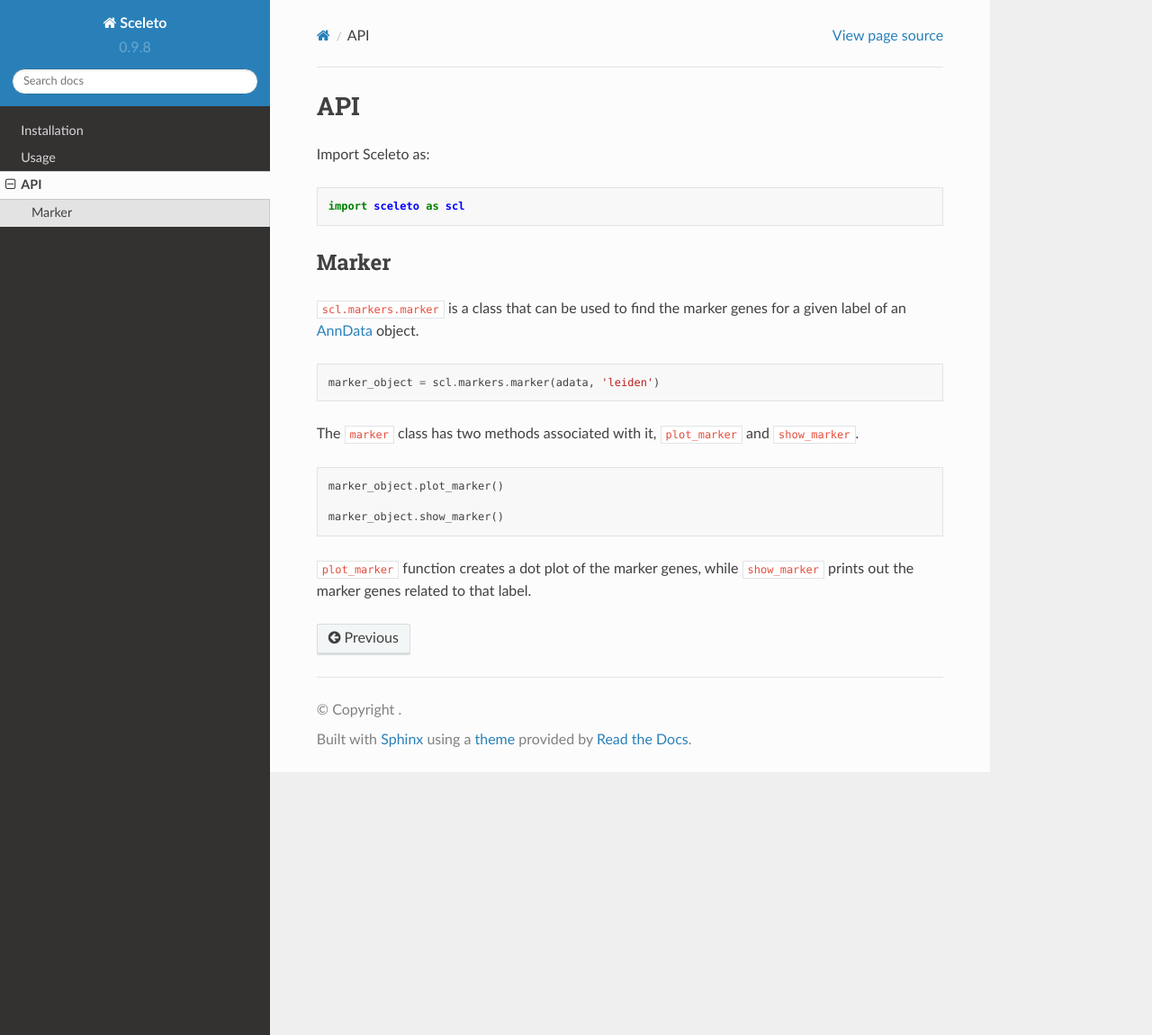
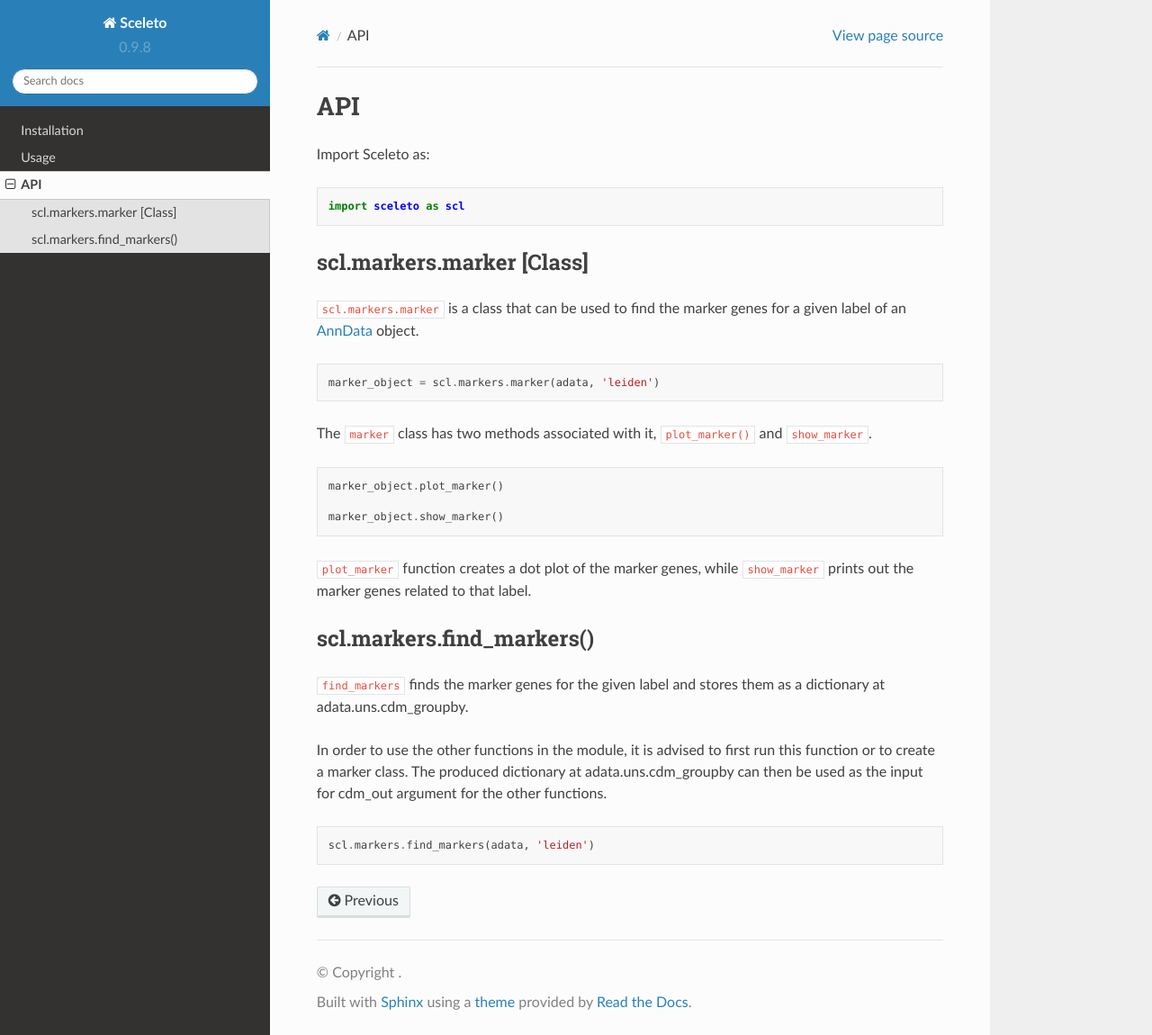
Before and after one commit to scmgl-kaist/sceleto, a Sphinx documentation site: the page built from docs/source/api.rst, in a window 1280 px wide and 1150 px high. Shown: the whole window at 90% size. Built offline with Sphinx 7.4.7 and the Read the Docs theme 2.0.0, drawn with Linux system fonts in a browser that asks for light colours; cross-references to code outside the pages are shown as plain code.

```diff
--- a/docs/source/api.rst
+++ b/docs/source/api.rst
@@ -8,8 +8,8 @@ Import Sceleto as:
     import sceleto as scl
 
 
-Marker
-------
+scl.markers.marker [Class]
+--------------------------
 
 ``scl.markers.marker`` is a class that can be used to find the marker genes for a given label of an `AnnData <https://scanpy.readthedocs.io/en/stable/usage-principles.html#anndata>`_ object.
 
@@ -19,7 +19,7 @@ Marker
 
    marker_object = scl.markers.marker(adata, 'leiden')
 
-The :code:`marker` class has two methods associated with it, :code:`plot_marker` and :code:`show_marker`.
+The :code:`marker` class has two methods associated with it, :py:function:`plot_marker()` and :py:function:`show_marker`.
 
 .. code-block:: python
 
@@ -27,4 +27,16 @@ The :code:`marker` class has two methods associated with it, :code:`plot_marker`
 
    marker_object.show_marker()
 
-:code:`plot_marker` function creates a dot plot of the marker genes, while :code:`show_marker` prints out the marker genes related to that label.
+:py:function:`plot_marker` function creates a dot plot of the marker genes, while :py:function:`show_marker` prints out the marker genes related to that label.
+
+scl.markers.find_markers()
+--------------------------
+
+:py:function:`find_markers` finds the marker genes for the given label and stores them as a dictionary at adata.uns.cdm_groupby.
+
+In order to use the other functions in the module, it is advised to first run this function or to create a marker class.
+The produced dictionary at adata.uns.cdm_groupby can then be used as the input for cdm_out argument for the other functions.
+
+.. code-block:: python
+
+   scl.markers.find_markers(adata, 'leiden')
```
Also changed, not shown: markers.py (+15 -0 lines).
